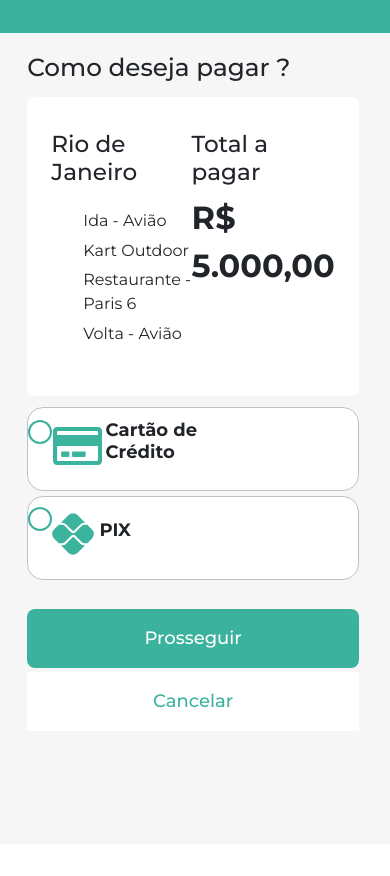
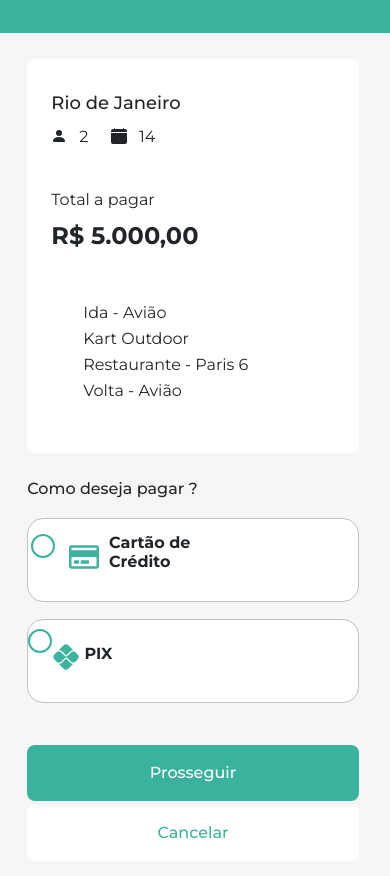
Before and after one commit to StartFuture/novi-frontend, a React (Create React App) app: page /payment in a window 390 px wide. Shown: the top 876 px of the page. Before the commit the page ends 844 px from the top, so only its background shows below. Built offline with nearby package versions, Linux system fonts and the light colour scheme; the HTML template or start-up script is replaced by a standard one.

Commit message:
fix: responsive layout

```diff
--- a/src/pages/paymentPage/components/buttonBack/styles.ts
+++ b/src/pages/paymentPage/components/buttonBack/styles.ts
@@ -22,4 +22,8 @@ export const Container = styled.button`
     font-size: 18px;
     margin-top: 5px;
   }
+
+  @media screen and (max-width: 1500px) {
+    margin-left: 20.5%;
+  }
 `;
--- a/src/pages/paymentPage/components/creditCard/styles.ts
+++ b/src/pages/paymentPage/components/creditCard/styles.ts
@@ -3,7 +3,7 @@ import styled from "styled-components";
 export const MainContainer = styled.div`
   width: 100%;
   height: 100%;
-  border-top: 1px solid ${props => props.theme.colors.lightGreyColor};
+  border-top: 1px solid ${(props) => props.theme.colors.lightGreyColor};
 `;
 
 export const CardInfos = styled.div`
@@ -23,8 +23,9 @@ export const CardInfos = styled.div`
     padding-left: 16px;
     margin-top: 1.4%;
     margin-bottom: 3.6%;
-    border-color: ${props => props.theme.colors.lightGreyColor};
+    border: 1px solid ${(props) => props.theme.colors.lightGreyColor};
     border-radius: 4px;
+    font-size: 16px;
   }
 
   .formWrapper {
@@ -36,4 +37,14 @@ export const CardInfos = styled.div`
   @media screen and (max-width: 1340px) {
     width: 92%;
   }
+
+  @media screen and (max-width: 1100px) {
+    .form input {
+      font-size: 14px;
+    }
+
+    .formWrapper {
+      display: block;
+    }
+  }
 `;
--- a/src/pages/paymentPage/components/pix/styles.ts
+++ b/src/pages/paymentPage/components/pix/styles.ts
@@ -14,6 +14,11 @@ export const MainContainer = styled.div`
 
   @media screen and (max-width: 1340px) {
     padding-right: 16.2%;
+  }
+
+  @media screen and (max-width: 1100px) {
+    display: block;
+    padding-right: 8%;
   }
 `;
 
@@ -32,8 +37,10 @@ export const QrCode = styled.div`
   }
 
   @media screen and (max-width: 1100px) {
-    height: 120px;
-    width: 120px;
+    height: 167px;
+    width: 167px;
+    margin: 0 auto;
+    border: none;
   }
 `;
 
@@ -65,4 +72,21 @@ export const Content = styled.div`
     border: none;
     font-size: 16px;
   }
+
+  @media screen and (max-width: 1100px) {
+    margin-top: 10%;
+
+    .title {
+      font-size: 14px;
+      font-weight: 600;
+    }
+
+    .copyPaste input {
+      font-size: 14px;
+    }
+
+    .description {
+      display: none;
+    }
+  }
 `;
--- a/src/pages/paymentPage/index.jsx
+++ b/src/pages/paymentPage/index.jsx
@@ -1,6 +1,14 @@
 import React, { useState } from "react";
 
-import { MainContainer, LeftContent, Content, PaymentMethods, Buttons, ButtonPrev, ButtonNext } from "./styles";
+import {
+  MainContainer,
+  LeftContent,
+  Content,
+  PaymentMethods,
+  Buttons,
+  ButtonPrev,
+  ButtonNext,
+} from "./styles";
 import ButtonBack from "./components/buttonBack";
 import Pix from "./components/pix";
 import CreditCard from "./components/creditCard";
@@ -8,6 +16,7 @@ import { useNavigate } from "react-router-dom";
 
 import { FaRegCreditCard } from "react-icons/fa";
 import { MdPix } from "react-icons/md";
+import { BsFillPersonFill, BsFillCalendarFill } from "react-icons/bs";
 
 export default function PaymentPage() {
   const [showCardInfos, setShowCardInfos] = useState(false);
@@ -29,10 +38,29 @@ export default function PaymentPage() {
         <ButtonBack />
       </LeftContent>
       <Content>
+        <div className="infos">
           <h2>Como deseja pagar ?</h2>
           <div className="travelInfo">
-          <div>
+            <div className="travelInfoContent">
+              <div className="travelInfoHeader">
+                <div className="destiny">
                   <h3>Rio de Janeiro</h3>
+                  <div className="travelersDate">
+                    <h4>
+                      <BsFillPersonFill />
+                    </h4>
+                    <p>2</p>
+                    <h4>
+                      <BsFillCalendarFill />
+                    </h4>
+                    <p>14</p>
+                  </div>
+                </div>
+                <div className="value">
+                  <h3>Total a pagar</h3>
+                  <p>R$ 5.000,00</p>
+                </div>
+              </div>
               <ul>
                 <li>Ida - Avião</li>
                 <li>Kart Outdoor</li>
@@ -40,9 +68,6 @@ export default function PaymentPage() {
                 <li>Volta - Avião</li>
               </ul>
             </div>
-          <div>
-            <h3>Total a pagar</h3>
-            <p>R$ 5.000,00</p>
           </div>
         </div>
         <PaymentMethods>
@@ -57,7 +82,9 @@ export default function PaymentPage() {
                 </div>
                 <div className="contentContainer">
                   <div className="checkboxContent">
-                    <FaRegCreditCard fontSize={50} style={{color: "#3BB39D", marginRight: "1.8%", marginLeft: "0.2%"}}/>
+                    <h4>
+                      <FaRegCreditCard />
+                    </h4>
                     <h3>Cartão de Crédito</h3>
                   </div>
                 </div>
@@ -76,7 +103,9 @@ export default function PaymentPage() {
                 </div>
                 <div className="contentContainer">
                   <div className="checkboxContent">
-                    <MdPix fontSize={50} style={{color: "#3BB39D", marginRight: "1.8%", marginLeft: "0.2%"}}/>
+                    <h4>
+                      <MdPix />
+                    </h4>
                     <h3>PIX</h3>
                   </div>
                 </div>
@@ -86,8 +115,20 @@ export default function PaymentPage() {
           </div>
         </PaymentMethods>
         <Buttons>
-          <ButtonPrev onClick={() => {nav("/home")}}>Cancelar</ButtonPrev>
-          <ButtonNext onClick={() => {nav("/")}}>Prosseguir</ButtonNext>
+          <ButtonPrev
+            onClick={() => {
+              nav("/home");
+            }}
+          >
+            Cancelar
+          </ButtonPrev>
+          <ButtonNext
+            onClick={() => {
+              nav("/");
+            }}
+          >
+            Prosseguir
+          </ButtonNext>
         </Buttons>
       </Content>
     </MainContainer>
--- a/src/pages/paymentPage/styles.ts
+++ b/src/pages/paymentPage/styles.ts
@@ -43,9 +43,17 @@ export const Content = styled.div`
   padding-left: 7%;
   padding-right: 8%;
 
+  .infos {
+    display: flex;
+    flex-direction: column;
+  }
+
+  .travelInfoContent {
+    width: 100%;
+  }
+
   .travelInfo {
     display: flex;
-    justify-content: space-between;
     width: 100%;
     margin-top: 2%;
     background-color: white;
@@ -55,20 +63,95 @@ export const Content = styled.div`
 
   .travelInfo ul {
     list-style: none;
-    margin-top: 16.5%;
+    margin-top: 2.2%;
   }
 
   .travelInfo ul li {
-    margin-bottom: 5%;
+    margin-bottom: 0.7%;
   }
 
-  .travelInfo p {
+  .travelInfoHeader {
+    display: flex;
+    width: 100%;
+    justify-content: space-between;
+  }
+
+  .travelersDate {
+    display: flex;
+    margin-top: 11%;
+  }
+
+  .travelersDate h4 {
+    font-size: 16px;
+    margin-right: 8%;
+  }
+
+  .travelersDate p {
+    font-size: 16px;
+    margin-right: 15%;
+  }
+
+  .value h3 {
+    font-size: 16px;
+    font-weight: 400;
+  }
+
+  .value p {
     font-size: 32px;
     font-weight: 700;
   }
 
   @media screen and (max-width: 1100px) {
     width: 100%;
+
+    .infos {
+      flex-direction: column-reverse;
+    }
+
+    .infos h2 {
+      font-size: 16px;
+      margin-top: 8%;
+    }
+
+    .travelInfo {
+      flex-direction: column-reverse;
+    }
+
+    .travelInfoHeader {
+      flex-direction: column;
+    }
+
+    .destiny {
+      margin-bottom: 9%;
+    }
+
+    .travelersDate {
+      display: flex;
+      margin-top: 3.6%;
+    }
+
+    .travelersDate h4 {
+      font-size: 16px;
+      margin-right: 4.2%;
+    }
+
+    .travelersDate p {
+      font-size: 16px;
+      margin-right: 8%;
+    }
+
+    .destiny h3 {
+      font-size: 18px;
+    }
+
+    .value {
+      margin-bottom: 9%;
+    }
+
+    .value p {
+      font-size: 24px;
+      font-weight: 700;
+    }
   }
 `;
 
@@ -131,10 +214,50 @@ export const PaymentMethods = styled.div`
     font-weight: 600;
   }
 
+  .checkboxContent h4 {
+    font-size: 50px;
+    padding-top: 1%;
+    margin-right: 1.7%;
+    color: #3bb39d;
+  }
+
+  @media screen and (max-width: 1340px) {
+    .checkboxContent h4 {
+      font-size: 40px;
+      padding-top: 1.5%;
+    }
+  }
+
   @media screen and (max-width: 1100px) {
-
+    .methods {
+      margin-bottom: 5.2%;
+    }
     .formCheckbox {
       height: 75px;
+    }
+
+    .customBtn {
+      min-width: 15%;
+    }
+
+    .checkboxContent {
+    }
+
+    .checkboxContent h3 {
+      font-size: 16px;
+      font-weight: 600;
+    }
+
+    .checkboxContent h4 {
+      font-size: 30px;
+      margin-left: 6%;
+      margin-right: 6%;
+    }
+  }
+
+  @media screen and (max-width: 700px) {
+    .checkboxContent h4 {
+      padding-top: 3%;
     }
   }
 `;
@@ -155,6 +278,7 @@ export const Buttons = styled.div`
 export const ButtonPrev = styled.button`
   color: ${(props) => props.theme.colors.primaryColor};
   border: none;
+  border-radius: 8px;
   background-color: white;
   padding: 16px;
   width: 12vw;
@@ -169,6 +293,7 @@ export const ButtonPrev = styled.button`
 
   @media screen and (max-width: 1100px) {
     width: 85vw;
+    font-size: 16px;
   }
 `;
 
@@ -191,5 +316,6 @@ export const ButtonNext = styled.button`
   @media screen and (max-width: 1100px) {
     width: 85vw;
     margin-bottom: 1%;
+    font-size: 16px;
   }
 `;
```
Also changed, not shown: src/pages/paymentPage/components/pix/index.jsx (line endings or trailing spaces). Lines whose indentation alone changed are shown as unchanged.
